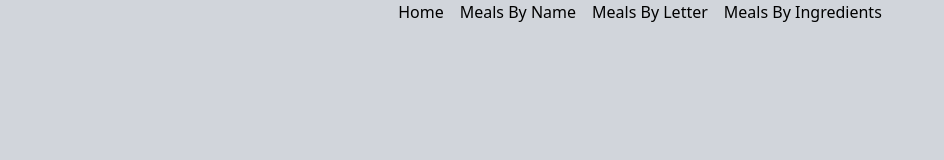
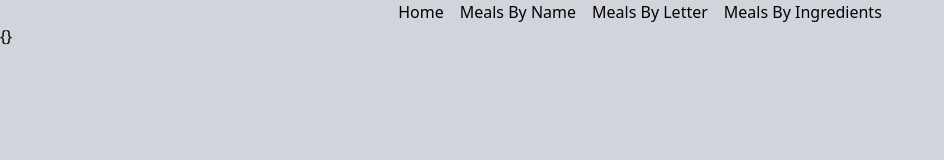
Before and after one commit to AndresPizanaSTC/meal-search, a Vue app: page /meal-search/meal/1 in a window 1280 px wide. Shown: the top 160 px of the page, without its empty margins (0-944 px from the left). Built offline with nearby package versions, Linux system fonts and the light colour scheme; no server answers.

Commit message:
meal details working

```diff
--- a/src/components/MealItem.vue
+++ b/src/components/MealItem.vue
@@ -12,7 +12,7 @@
 <template>
 
     <div class="bg-white shadow rounded-xl">
-        <router-link :to="{}">
+        <router-link :to="{name:'MealDetails', params: {id: meal.idMeal}}">
             <img :src="meal.strMealThumb" class="rounded-t-xl h-48 object-cover w-full"/>
         </router-link>
 
--- a/src/router.js
+++ b/src/router.js
@@ -12,7 +12,7 @@
   { path: '/meal-search/by-name/:name?', name: 'MealsByName', component: MealsByName },
   { path: '/meal-search/by-letter/:letter?', name: 'MealsByLetter', component: MealsByLetter },
   { path: '/meal-search/by-ingredient/:ingredient?', name: 'MealsByIngredients', component: MealsByIngredients },
-  { path: '/meal-search/meal/:id', name: 'mealDetails', component: MealDetails },
+  { path: '/meal-search/meal/:id', name: 'MealDetails', component: MealDetails },
   { path: '/meal-search/ingredients', name: 'Ingredients', component: Ingredients },
   { path: '/meal-search/other', name: 'Other', component: () => import('@/views/OtherPage.vue') },
 ]
--- a/src/views/MealDetails.vue
+++ b/src/views/MealDetails.vue
@@ -1,7 +1,24 @@
 <script setup>
+
+import { onMounted, ref } from 'vue';
+import useAPI from '@/composables/useAPI'
+import { useRoute } from 'vue-router'
+
+const { api } = useAPI()
+const route = useRoute()
+const meal = ref({})
+
+onMounted(() => {
+    api.get(`lookup.php?i=${route.params.id}`)
+        .then(({ data }) => {
+            meal.value = data.meals[0] || {}
+    })
+})
 
 </script>
 
 <template>
-
+    <div class="">
+        {{ meal }}
+    </div>
 </template>
```
